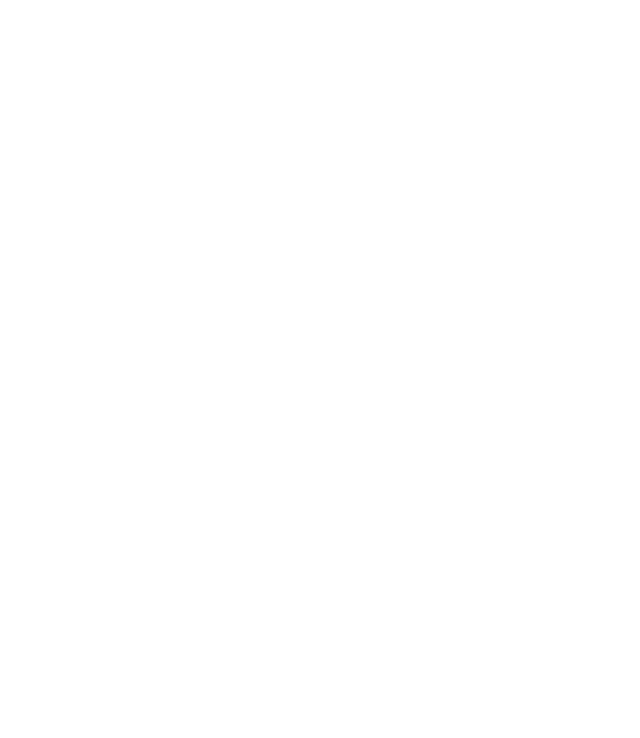
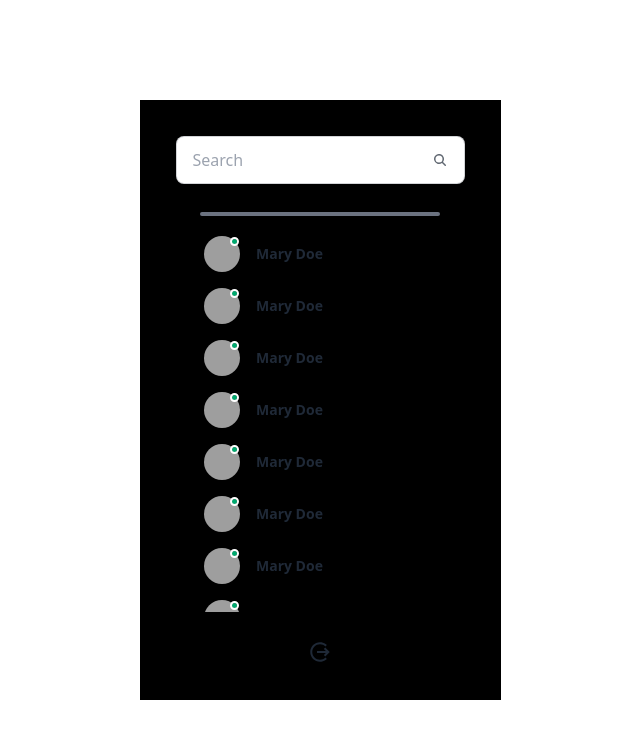
Before and after one commit to emmanuelatikese/Simple-chat-project, a React (Vite) app in the folder Client/: page / in a window 1280 px wide. Shown: the top 738 px of the page, without its empty margins (320-960 px from the left). Built offline with nearby package versions, Linux system fonts and the light colour scheme; grey boxes are pictures that could not be loaded.

Commit message:
added sidebar and other components. Also about to start with the chatComponents

```diff
--- a/Client/package.json
+++ b/Client/package.json
@@ -11,7 +11,8 @@
   },
   "dependencies": {
     "react": "^18.3.1",
-    "react-dom": "^18.3.1"
+    "react-dom": "^18.3.1",
+    "react-icons": "^5.3.0"
   },
   "devDependencies": {
     "@eslint/js": "^9.9.0",
--- a/Client/src/App.jsx
+++ b/Client/src/App.jsx
@@ -1,7 +1,9 @@
+import Home from "./pages/home"
 
 function App() {
   return (
-    <div className="">
+    <div className="flex justify-center items-center h-screen">
+    <Home/>
     </div>
   )
 }
--- /dev/null
+++ b/Client/src/components/ChatBox.jsx
@@ -0,0 +1,10 @@
+
+const ChatBox = () => {
+  return (
+    <div>
+
+    </div>
+  )
+}
+
+export default ChatBox
--- /dev/null
+++ b/Client/src/components/Conversation.jsx
@@ -0,0 +1,17 @@
+
+const Conversation = () => {
+  return (
+<div className="hover:cursor-pointer hover:rounded-md w-60 flex flex-col py-2 hover:bg-sky-500 hover:text-white">
+    <div className="flex flex-row gap-4  pl-1">
+        <div className="avatar online">
+            <div className="w-9 rounded-full">
+                <img src="https://img.daisyui.com/images/stock/photo-1534528741775-53994a69daeb.webp" />
+            </div>
+        </div>
+        <p className="font-bold my-auto text-sm">Mary Doe</p>
+    </div>
+</div>
+  )
+}
+
+export default Conversation
--- /dev/null
+++ b/Client/src/components/ConversationBox.jsx
@@ -0,0 +1,18 @@
+import Conversation from "./Conversation"
+
+const ConversationBox = () => {
+  return (
+    <div className="overflow-y-auto flex flex-col h-96 gap-0">
+      <Conversation/>
+      <Conversation/>
+      <Conversation/>
+      <Conversation/>
+      <Conversation/>
+      <Conversation/>
+      <Conversation/>
+      <Conversation/>
+    </div>
+  )
+}
+
+export default ConversationBox
--- /dev/null
+++ b/Client/src/components/SearchInput.jsx
@@ -0,0 +1,24 @@
+
+const SearchInput = () => {
+  return (
+    <div>
+    <label className="input input-bordered flex items-center gap-2 flex-row">
+  <input type="text" className="grow" placeholder="Search" />
+<button>
+<svg
+    xmlns="http://www.w3.org/2000/svg"
+    viewBox="0 0 16 16"
+    fill="currentColor"
+    className="h-4 w-4 opacity-70">
+    <path
+      fillRule="evenodd"
+      d="M9.965 11.026a5 5 0 1 1 1.06-1.06l2.755 2.754a.75.75 0 1 1-1.06 1.06l-2.755-2.754ZM10.5 7a3.5 3.5 0 1 1-7 0 3.5 3.5 0 0 1 7 0Z"
+      clipRule="evenodd" />
+  </svg>
+  </button>
+</label>
+    </div>
+  )
+}
+
+export default SearchInput
--- /dev/null
+++ b/Client/src/components/SideBar.jsx
@@ -0,0 +1,19 @@
+import SearchInput from "./SearchInput"
+import ConversationBox from "./ConversationBox";
+import { IoMdLogOut } from "react-icons/io";
+
+const sideBar = () => {
+  return (
+    <div className="flex flex-col gap-3 p-3 justify-center items-center">
+        <SearchInput/>
+        <hr className="border-gray-500 w-60 border-2 rounded-sm mt-4"/>
+        <ConversationBox/>
+        <button className="">
+        <IoMdLogOut className="text-2xl hover:text-sky-500 mt-4"/>
+        </button>
+
+    </div>
+  )
+}
+
+export default sideBar
--- /dev/null
+++ b/Client/src/components/checkComponent.jsx
@@ -0,0 +1,17 @@
+
+const checkComponent = () => {
+  return (
+    <div className="flex flex-row gap-1">
+    <label className="label cursor-pointer flex flex-row gap-2">
+    <span className="label-text">Male</span>
+    <input type="checkbox" defaultChecked className="checkbox" />
+    </label>
+    <label className="label cursor-pointer flex flex-row gap-2">
+    <span className="label-text">Female</span>
+    <input type="checkbox" defaultChecked className="checkbox" />
+    </label>
+    </div>
+  )
+}
+
+export default checkComponent
--- /dev/null
+++ b/Client/src/pages/Login.jsx
@@ -0,0 +1,36 @@
+
+const Login = () => {
+  return (
+    <div className="shadow-black shadow-sm rounded-lg min-w-96 p-8 flex flex-col justify-center gap-8 mx-auto items-center bg-black">
+      <h1 className="text-2xl font-bold">Login</h1>
+      <label className="input input-bordered flex items-center gap-2">
+    <svg
+        xmlns="http://www.w3.org/2000/svg"
+        viewBox="0 0 16 16"
+        fill="currentColor"
+        className="h-4 w-4 opacity-70">
+        <path
+        d="M8 8a3 3 0 1 0 0-6 3 3 0 0 0 0 6ZM12.735 14c.618 0 1.093-.561.872-1.139a6.002 6.002 0 0 0-11.215 0c-.22.578.254 1.139.872 1.139h9.47Z" />
+    </svg>
+    <input type="text" className="grow" placeholder="Username" required/>
+    </label>
+    <label className="input input-bordered flex items-center gap-2">
+    <svg
+        xmlns="http://www.w3.org/2000/svg"
+        viewBox="0 0 16 16"
+        fill="currentColor"
+        className="h-4 w-4 opacity-70">
+        <path
+        fillRule="evenodd"
+        d="M14 6a4 4 0 0 1-4.899 3.899l-1.955 1.955a.5.5 0 0 1-.353.146H5v1.5a.5.5 0 0 1-.5.5h-2a.5.5 0 0 1-.5-.5v-2.293a.5.5 0 0 1 .146-.353l3.955-3.955A4 4 0 1 1 14 6Zm-4-2a.75.75 0 0 0 0 1.5.5.5 0 0 1 .5.5.75.75 0 0 0 1.5 0 2 2 0 0 0-2-2Z"
+        clipRule="evenodd" />
+    </svg>
+    <input type="password" className="grow" placeholder="Password" required/>
+    </label>
+    <p className="ml-0 text-sm font-bold">{"Don't"} have an account? Click <a href="/">here</a></p>
+    <button className="btn btn-neutral w-60">Login</button>
+    </div>
+  )
+}
+
+export default Login
--- /dev/null
+++ b/Client/src/pages/SignUp.jsx
@@ -0,0 +1,57 @@
+import CheckComponent from "../components/checkComponent"
+
+const SignUp = () => {
+  return (
+    <div className="shadow-black shadow-sm rounded-lg min-w-96 p-8 flex flex-col justify-center gap-8 mx-auto items-center bg-black">
+      <h1 className="text-2xl font-bold">Register</h1>
+      <label className="input input-bordered flex items-center gap-2">
+    <svg xmlns="http://www.w3.org/2000/svg" width="1em" height="1em" viewBox="0 0 1024 1024"><path fill="currentColor" d="M880 112H144c-17.7 0-32 14.3-32 32v736c0 17.7 14.3 32 32 32h736c17.7 0 32-14.3 32-32V144c0-17.7-14.3-32-32-32m-40 728H184V184h656zM492 400h184c4.4 0 8-3.6 8-8v-48c0-4.4-3.6-8-8-8H492c-4.4 0-8 3.6-8 8v48c0 4.4 3.6 8 8 8m0 144h184c4.4 0 8-3.6 8-8v-48c0-4.4-3.6-8-8-8H492c-4.4 0-8 3.6-8 8v48c0 4.4 3.6 8 8 8m0 144h184c4.4 0 8-3.6 8-8v-48c0-4.4-3.6-8-8-8H492c-4.4 0-8 3.6-8 8v48c0 4.4 3.6 8 8 8M340 368a40 40 0 1 0 80 0a40 40 0 1 0-80 0m0 144a40 40 0 1 0 80 0a40 40 0 1 0-80 0m0 144a40 40 0 1 0 80 0a40 40 0 1 0-80 0"/></svg>
+    <input type="text" className="grow" placeholder="Fullname" required />
+    </label>
+    <label className="input input-bordered flex items-center gap-2">
+    <svg
+        xmlns="http://www.w3.org/2000/svg"
+        viewBox="0 0 16 16"
+        fill="currentColor"
+        className="h-4 w-4 opacity-70">
+        <path
+        d="M8 8a3 3 0 1 0 0-6 3 3 0 0 0 0 6ZM12.735 14c.618 0 1.093-.561.872-1.139a6.002 6.002 0 0 0-11.215 0c-.22.578.254 1.139.872 1.139h9.47Z" />
+    </svg>
+    <input type="text" className="grow" placeholder="Username" required/>
+    </label>
+
+    <label className="input input-bordered flex items-center gap-2">
+  <svg
+    xmlns="http://www.w3.org/2000/svg"
+    viewBox="0 0 16 16"
+    fill="currentColor"
+    className="h-4 w-4 opacity-70">
+    <path
+      d="M2.5 3A1.5 1.5 0 0 0 1 4.5v.793c.026.009.051.02.076.032L7.674 8.51c.206.1.446.1.652 0l6.598-3.185A.755.755 0 0 1 15 5.293V4.5A1.5 1.5 0 0 0 13.5 3h-11Z" />
+    <path
+      d="M15 6.954 8.978 9.86a2.25 2.25 0 0 1-1.956 0L1 6.954V11.5A1.5 1.5 0 0 0 2.5 13h11a1.5 1.5 0 0 0 1.5-1.5V6.954Z" />
+  </svg>
+  <input type="text" className="grow" placeholder="Email" required />
+</label>
+
+    <label className="input input-bordered flex items-center gap-2">
+    <svg
+        xmlns="http://www.w3.org/2000/svg"
+        viewBox="0 0 16 16"
+        fill="currentColor"
+        className="h-4 w-4 opacity-70">
+        <path
+        fillRule="evenodd"
+        d="M14 6a4 4 0 0 1-4.899 3.899l-1.955 1.955a.5.5 0 0 1-.353.146H5v1.5a.5.5 0 0 1-.5.5h-2a.5.5 0 0 1-.5-.5v-2.293a.5.5 0 0 1 .146-.353l3.955-3.955A4 4 0 1 1 14 6Zm-4-2a.75.75 0 0 0 0 1.5.5.5 0 0 1 .5.5.75.75 0 0 0 1.5 0 2 2 0 0 0-2-2Z"
+        clipRule="evenodd" />
+    </svg>
+    <input type="password" className="grow" placeholder="Password" required/>
+    </label>
+    <CheckComponent/>
+    <p className="ml-0 text-sm font-bold">Already have an account? Click <a href="/">here</a></p>
+    <button className="btn btn-neutral w-60">Login</button>
+    </div>
+  )
+}
+
+export default SignUp
--- /dev/null
+++ b/Client/src/pages/home.jsx
@@ -0,0 +1,12 @@
+import SideBar from "../components/sideBar"
+import ChatBox from "../components/ChatBox"
+const home = () => {
+  return (
+    <div className="flex flex-row justify-center items-center min-w-80 bg-black p-6">
+    <SideBar/>
+    <ChatBox/>
+    </div>
+  )
+}
+
+export default home
--- a/Client/tailwind.config.js
+++ b/Client/tailwind.config.js
@@ -1,7 +1,8 @@
 /** @type {import('tailwindcss').Config} */
-import daisyui from "daisyui"
+import daisyui from 'daisyui'
 export default {
   content: [
+    "./index.html",
     "./src/**/*.{js,ts,jsx,tsx}",
   ],
   theme: {
```
Also changed, not shown: 1 other file (tests, documents, lock files or other folders).
